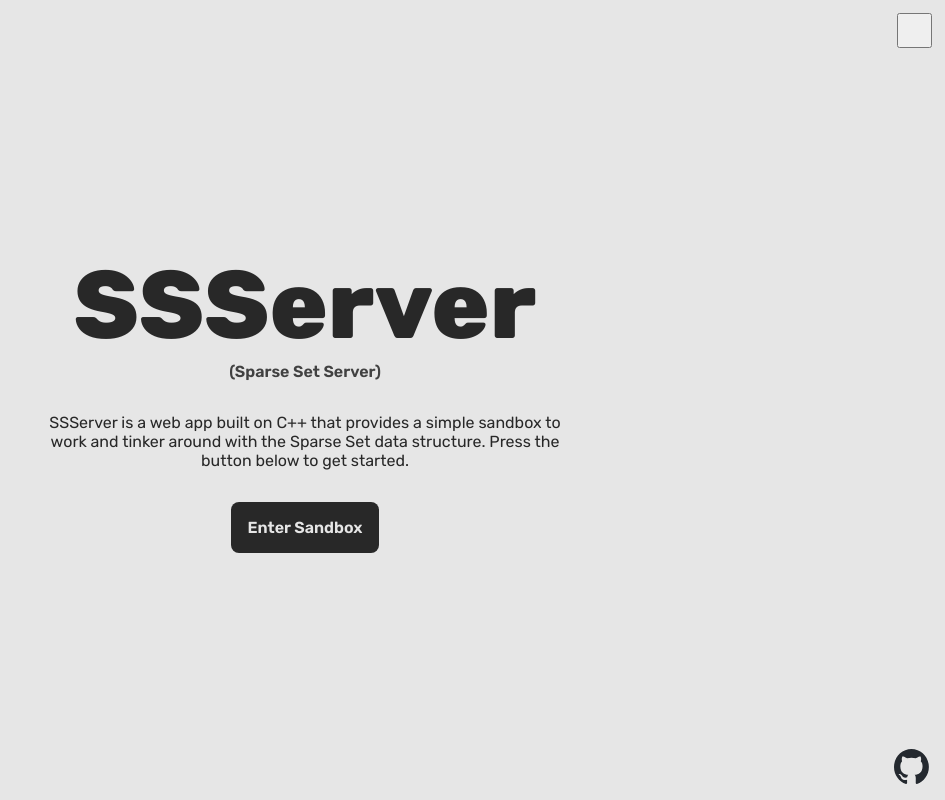
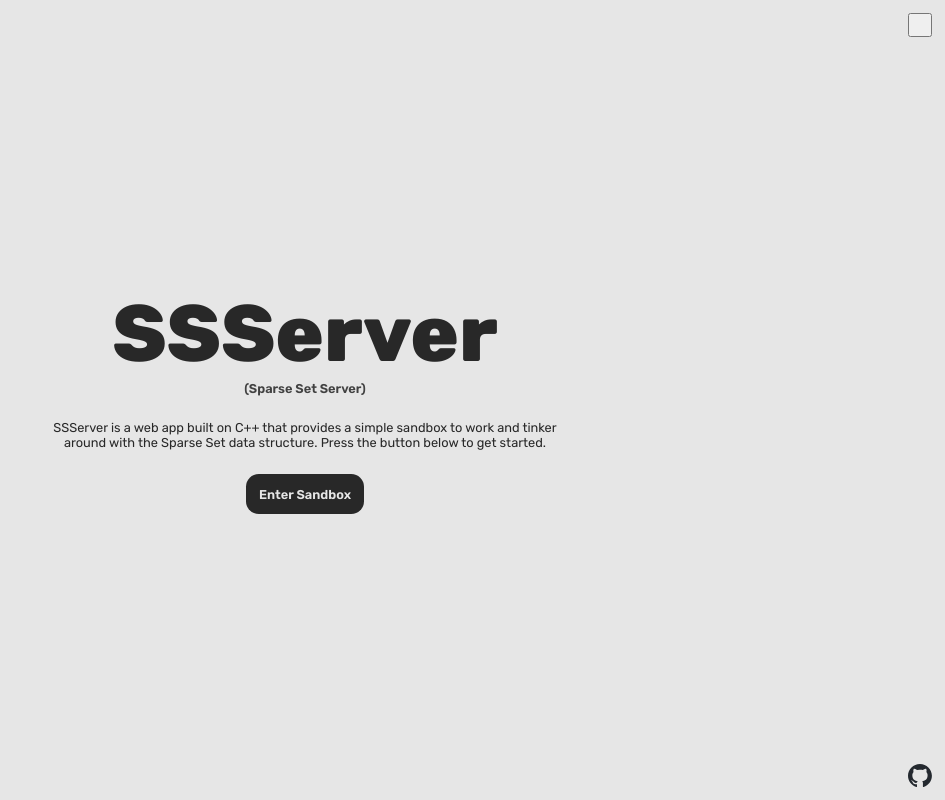
Before and after one commit to DanielCasquino/AED_SparseSet, a Next.js app in the folder gui/ssserver/: page / in a window 1280 px wide. Shown: the whole page, without its empty margins (335-1280 px from the left). Built offline with nearby package versions, Linux system fonts and the light colour scheme.

Commit message:
Add theme cookies, refactor css

```diff
--- a/gui/ssserver/package.json
+++ b/gui/ssserver/package.json
@@ -9,8 +9,9 @@
     "lint": "next lint"
   },
   "dependencies": {
+    "js-cookie": "^3.0.5",
+    "next": "14.1.0",
     "react": "^18",
-    "react-dom": "^18",
-    "next": "14.1.0"
+    "react-dom": "^18"
   }
 }
--- a/gui/ssserver/src/app/global.css
+++ b/gui/ssserver/src/app/global.css
@@ -1,7 +1,5 @@
 * {
-    transition: color 0.2s cubic-bezier(0.25, 0.46, 0.45, 0.94),
-        background-color 0.2s cubic-bezier(0.25, 0.46, 0.45, 0.94),
-        filter 0.2s cubic-bezier(0.25, 0.46, 0.45, 0.94);
+    transition: all 0.2s cubic-bezier(0.25, 0.46, 0.45, 0.94);
 }
 
 body {
--- a/gui/ssserver/src/app/styles.module.css
+++ b/gui/ssserver/src/app/home.module.css
@@ -11,53 +11,62 @@
     flex-direction: column;
     font-family: 'Rubik', sans-serif;
 
-    --primary: rgb(40, 40, 40);
-    --secondary: rgb(65, 65, 65);
-    --accent: rgb(145, 145, 145);
-    --dark: rgb(230, 230, 230);
-    --wtf: #ff9137;
-}
+    --primary: rgb(160, 160, 160);
+    --secondary: rgb(120, 120, 120);
+    --dark: rgb(20, 20, 20);
 
-/* Dark theme styles */
-.body[data-theme="dark"] {
-    --primary: rgb(175, 175, 175);
-    --secondary: rgb(150, 150, 150);
-    --accent: rgb(110, 110, 110);
-    --dark: #0D1117;
-    --wtf: #9F4A54;
+    --tiny: 0.8vmin;
+    --small: 1.6vmin;
+    --regular: 2vmin;
+    --medium: 3vmin;
+    --big: 5vmin;
+    --huge: 8vmin;
+    --ginormous: 10vmin;
+
+    --square: 6vmin;
 
     .github {
         filter: invert(100%);
     }
 }
 
+.body[data-theme="light"] {
+    --primary: rgb(40, 40, 40);
+    --secondary: rgb(65, 65, 65);
+    --dark: rgb(230, 230, 230);
+
+    .github {
+        filter: invert(0%);
+    }
+}
+
 .themeButton {
     position: absolute;
-    top: 1em;
-    right: 1em;
-    width: 35px;
+    top: var(--small);
+    right: var(--small);
+    width: var(--medium);
     aspect-ratio: 1/1;
 }
 
 .bigTitle {
-    font-size: 6em;
+    font-size: var(--ginormous);
     font-weight: 800;
     color: var(--primary);
     margin: 0;
 }
 
 .smallTitle {
-    font-size: 1em;
+    font-size: var(--small);
     font-weight: 600;
     color: var(--secondary);
     margin: 0;
 }
 
 .about {
-    font-size: 1em;
+    font-size: var(--small);
     font-weight: 400;
     color: var(--primary);
-    margin-top: 2em;
+    margin-top: var(--medium);
     width: 40%;
     min-width: 480px;
     max-width: 640px;
@@ -71,10 +80,10 @@
     border: none;
     outline: none;
     box-sizing: content-box;
-    padding: 1em;
-    border-radius: 0.5em;
-    margin-top: 2em;
-    font-size: 1em;
+    padding: var(--small);
+    border-radius: var(--small);
+    margin-top: var(--medium);
+    font-size: var(--small);
     cursor: pointer;
     font-family: 'Rubik', sans-serif;
     font-weight: 600;
@@ -91,8 +100,7 @@
 
 .github {
     position: absolute;
-    bottom: 1em;
-    right: 1em;
-    width: 35px;
-    aspect-ratio: 1/1;
+    bottom: var(--small);
+    right: var(--small);
+    width: var(--medium);
 }
--- a/gui/ssserver/src/app/page.js
+++ b/gui/ssserver/src/app/page.js
@@ -1,12 +1,27 @@
 'use client'
 
-import styles from './styles.module.css'
+import styles from './home.module.css'
 import './global.css'
+import { useEffect } from 'react'
+import Cookies from 'js-cookie'
 
 export default function Home() {
+  useEffect(() => {
+    setThemeInit();
+  }, []);
+
+  const setThemeInit = () => {
+    let curr = Cookies.get('theme');
+    const body = document.getElementById('body');
+    body.dataset.theme = curr === 'dark' ? 'dark' : 'light';
+  }
+
   const changeTheme = () => {
     const body = document.getElementById('body');
     body.dataset.theme = body.dataset.theme === 'dark' ? 'light' : 'dark';
+    let curr = Cookies.get('theme');
+    curr = curr === 'dark' ? 'light' : 'dark';
+    Cookies.set('theme', curr);
   }
   return (<div className={styles.body} id="body">
     <button className={styles.themeButton} onClick={changeTheme}></button>
--- a/gui/ssserver/src/app/sandbox/global.css
+++ b/gui/ssserver/src/app/sandbox/global.css
@@ -1,6 +1,5 @@
 * {
-    transition: color 0.2s cubic-bezier(0.25, 0.46, 0.45, 0.94),
-        background-color 0.2s cubic-bezier(0.25, 0.46, 0.45, 0.94);
+    transition: all 0.2s cubic-bezier(0.25, 0.46, 0.45, 0.94);
 }
 
 body {
--- a/gui/ssserver/src/app/sandbox/styles.module.css
+++ b/gui/ssserver/src/app/sandbox/sandbox.module.css
@@ -11,42 +11,50 @@
     flex-direction: column;
     font-family: 'Rubik', sans-serif;
 
+    --primary: rgb(160, 160, 160);
+    --secondary: rgb(120, 120, 120);
+    --dark: rgb(20, 20, 20);
+    --hovered: #9F4A54;
+
+    --tiny: 0.8vmin;
+    --small: 1.6vmin;
+    --regular: 2vmin;
+    --medium: 3vmin;
+    --big: 5vmin;
+    --huge: 8vmin;
+    --ginormous: 10vmin;
+
+    --square: 6vmin;
+}
+
+.body[data-theme="light"] {
     --primary: rgb(40, 40, 40);
     --secondary: rgb(65, 65, 65);
     --accent: rgb(145, 145, 145);
     --dark: rgb(230, 230, 230);
-    --wtf: #ff9137;
-}
-
-/* Dark theme styles */
-.body[data-theme="dark"] {
-    --primary: rgb(175, 175, 175);
-    --secondary: rgb(150, 150, 150);
-    --accent: rgb(110, 110, 110);
-    --dark: #1f242c;
-    --wtf: #ca4655;
+    --hovered: #ff9137;
 }
 
 .themeButton {
     position: absolute;
-    top: 1em;
-    right: 1em;
-    width: 35px;
+    top: var(--small);
+    right: var(--small);
+    width: var(--medium);
     aspect-ratio: 1/1;
 }
 
 .loading {
     color: var(--primary);
-    font-size: 2em;
-    font-weight: 800;
+    font-size: var(--medium);
+    font-weight: 600;
 }
 
 .timeout {
     position: absolute;
     color: var(--secondary);
-    font-size: 1em;
-    font-weight: 400;
-    margin-top: 4em;
+    font-size: var(--small);
+    font-weight: 600;
+    margin-top: var(--huge);
 }
 
 .fetchButton {
@@ -55,10 +63,10 @@
     border: none;
     outline: none;
     box-sizing: content-box;
-    padding: 1em;
-    border-radius: 0.5em;
-    margin-top: 2em;
-    font-size: 1em;
+    padding: var(--small);
+    border-radius: var(--small);
+    margin-top: var(--small);
+    font-size: var(--small);
     cursor: pointer;
     font-family: 'Rubik', sans-serif;
     font-weight: 600;
@@ -83,10 +91,8 @@
     background-color: var(--primary);
     color: var(--dark);
     font-family: 'Rubik', sans-serif;
-    font-size: 2em;
+    font-size: var(--medium);
     font-weight: 800;
-    width: 2.5em;
-    height: 1.5em;
     display: flex;
     justify-content: center;
     align-items: center;
@@ -95,7 +101,7 @@
     border: transparent;
     outline: transparent;
     caret-color: var(--dark);
-    padding: 0;
+    padding: var(--tiny);
 }
 
 .setContainer {
@@ -104,7 +110,8 @@
     justify-content: center;
     width: fit-content;
     height: 100%;
-    padding: 0 5em;
+    padding: 0 var(--big);
+    box-sizing: border-box;
 }
 
 .array {
@@ -115,26 +122,26 @@
     width: fit-content;
     color: var(--dark);
     font-family: 'Rubik', sans-serif;
-    font-size: 2em;
-    font-weight: 800;
     box-sizing: border-box;
-    gap: 0.2em;
+    gap: 0.5vmin;
 }
 
 .array:not(:last-child) {
-    margin-bottom: 2em;
+    margin-bottom: var(--medium);
 }
 
 .setSquare {
     background-color: var(--primary);
-    width: 2em;
-    height: 2em;
+    width: var(--square);
+    aspect-ratio: 1/1;
+    box-sizing: border-box;
     display: flex;
     align-items: center;
     justify-content: center;
-    box-sizing: border-box;
-    border-radius: 0.2em;
+    border-radius: var(--small);
     cursor: pointer;
+    font-weight: 600;
+    font-size: var(--medium);
 }
 
 .setSquare:hover {
@@ -142,14 +149,14 @@
 }
 
 .hovered {
-    background-color: var(--wtf);
+    background-color: var(--hovered);
 }
 
 .label {
     font-family: 'Rubik', sans-serif;
-    font-size: 1.25em;
-    font-weight: 400;
+    font-size: var(--regular);
+    font-weight: 600;
     color: var(--primary);
-    margin-left: 0.15em;
-    margin-bottom: 0.5em;
+    margin-bottom: var(--tiny);
+    padding-left: 0.4vmin;
 }
```
Also changed, not shown: gui/ssserver/src/app/sandbox/page.js (+16 -5 lines), 1 other file (tests, documents, lock files or other folders).
